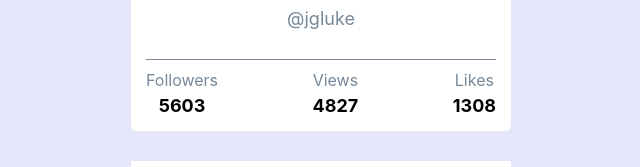
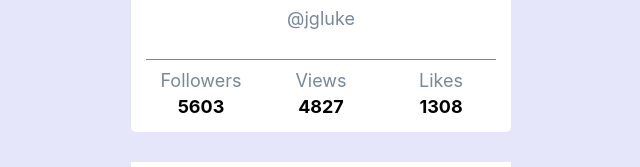
Before and after one commit to TetianaKokoilo/goit-react-hw-01-components, a React (Create React App) app: page / in a window 1280 px wide. Shown: the part 279-446 px from the top of the page, without its empty margins (319-959 px from the left). Built offline with nearby package versions, Linux system fonts and the light colour scheme.

Commit message:
correct some styles

```diff
--- a/src/components/friend/Friend.module.css
+++ b/src/components/friend/Friend.module.css
@@ -7,7 +7,7 @@
 
 }
 .avatar {
-    width: 85px;
+    width: 75px;
     padding: 10px;
     background-color: var(--background-color);
     border-radius: 50%;
--- a/src/components/profile/Profile.module.css
+++ b/src/components/profile/Profile.module.css
@@ -47,9 +47,12 @@
     text-align: center;
     gap: 5px;
     margin-top: 10px;
+    flex: 1 1;
 }
 .label {
     color: var(--color-secondary-text);
+    font-size: 18px;
+
 }
 .quantity {
     color: var(--color-primary-text);
--- a/src/components/statistics/Statistics.module.css
+++ b/src/components/statistics/Statistics.module.css
@@ -21,7 +21,7 @@
     margin-top: 10px;
     background-color: var(--color-blue);
     color: var(--background-color-primary);
-    flex: 0 1 200px;
+    flex: 1 1;
     flex-direction: column;
      margin-right: 2px;
     padding-bottom: 20px;
```
